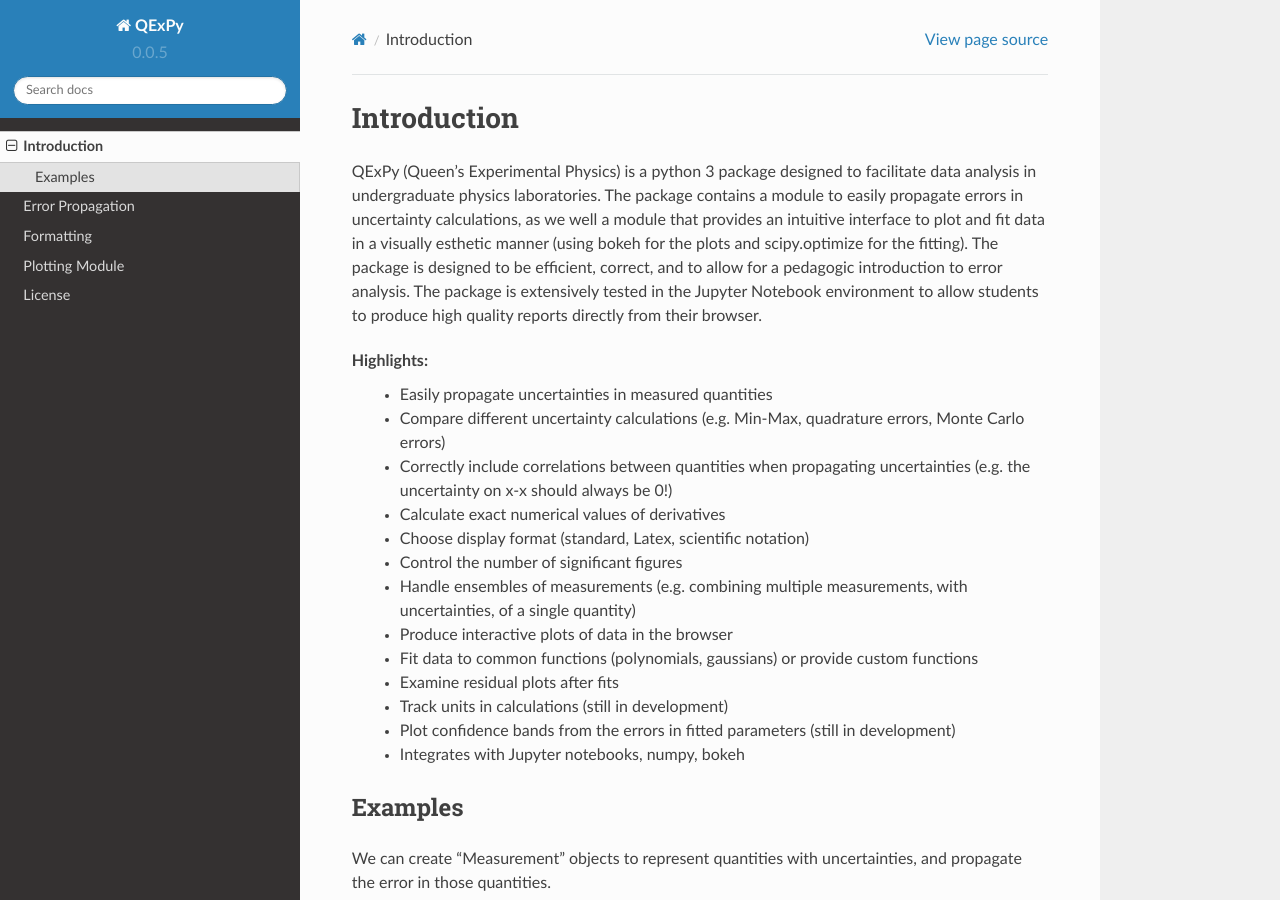
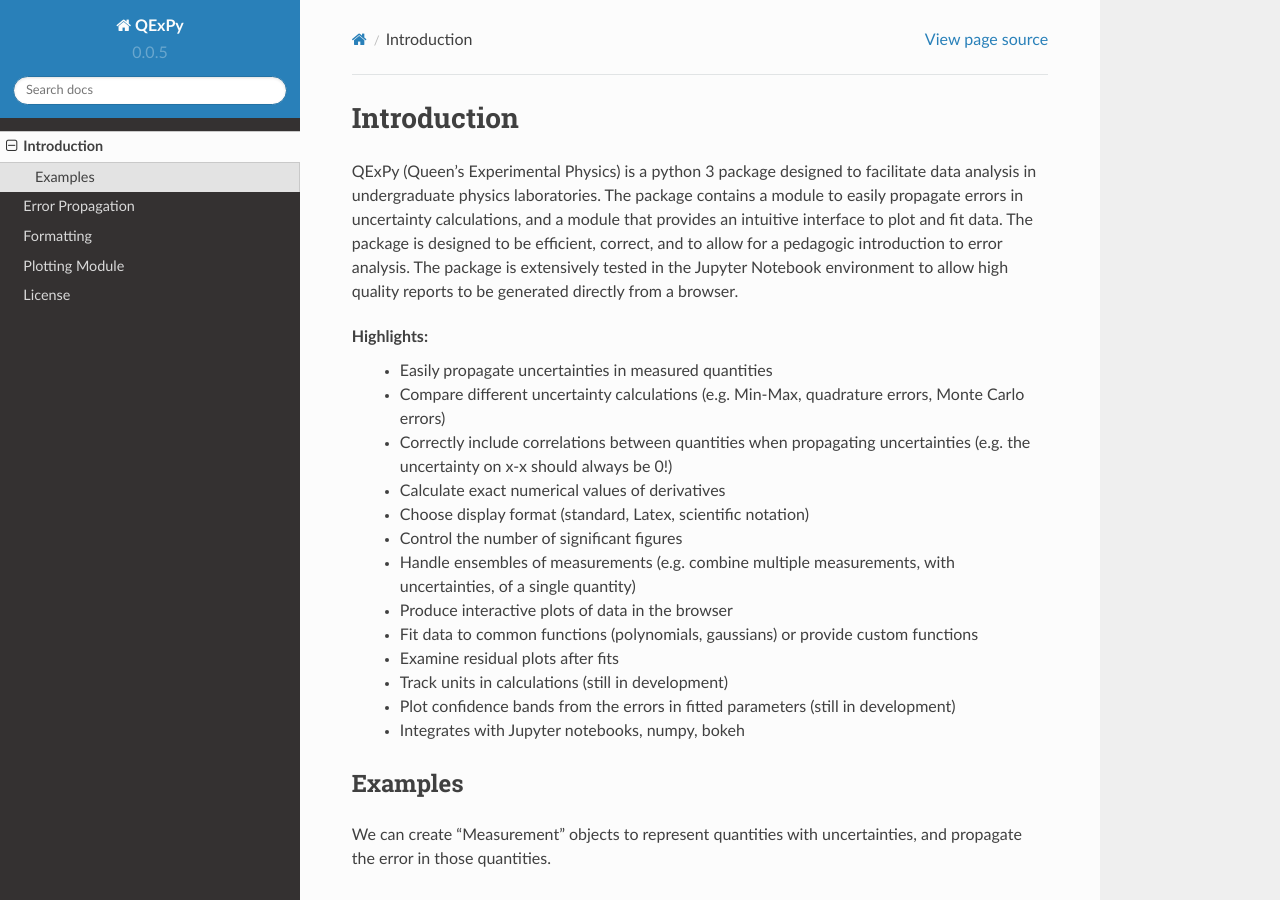
Before and after one commit to Queens-Physics/qexpy, a Sphinx documentation site: the page built from docs/intro.rst, in a window 1280 px wide and 900 px high. Built offline with Sphinx 7.4.7 and the Read the Docs theme 2.0.0, drawn with Linux system fonts in a browser that asks for light colours.

Commit message:
Update intro.rst

```diff
--- a/docs/intro.rst
+++ b/docs/intro.rst
@@ -1,7 +1,7 @@
 Introduction
 ============
 
-QExPy (Queen's Experimental Physics) is a python 3 package designed to facilitate data analysis in undergraduate physics laboratories. The package contains a module to easily propagate errors in uncertainty calculations, as we well a module that provides an intuitive interface to plot and fit data in a visually esthetic manner (using bokeh for the plots and scipy.optimize for the fitting). The package is designed to be efficient, correct, and to allow for a pedagogic introduction to error analysis. The package is extensively tested in the Jupyter Notebook environment to allow students to produce high quality reports directly from their browser.
+QExPy (Queen's Experimental Physics) is a python 3 package designed to facilitate data analysis in undergraduate physics laboratories. The package contains a module to easily propagate errors in uncertainty calculations, and a module that provides an intuitive interface to plot and fit data. The package is designed to be efficient, correct, and to allow for a pedagogic introduction to error analysis. The package is extensively tested in the Jupyter Notebook environment to allow high quality reports to be generated directly from a browser.
 
 Highlights:
  * Easily propagate uncertainties in measured quantities
@@ -10,7 +10,7 @@
  * Calculate exact numerical values of derivatives
  * Choose display format (standard, Latex, scientific notation)
  * Control the number of significant figures
- * Handle ensembles of measurements (e.g. combining multiple measurements, with uncertainties, of a single quantity)
+ * Handle ensembles of measurements (e.g. combine multiple measurements, with uncertainties, of a single quantity)
  * Produce interactive plots of data in the browser
  * Fit data to common functions (polynomials, gaussians) or provide custom functions
  * Examine residual plots after fits
```
